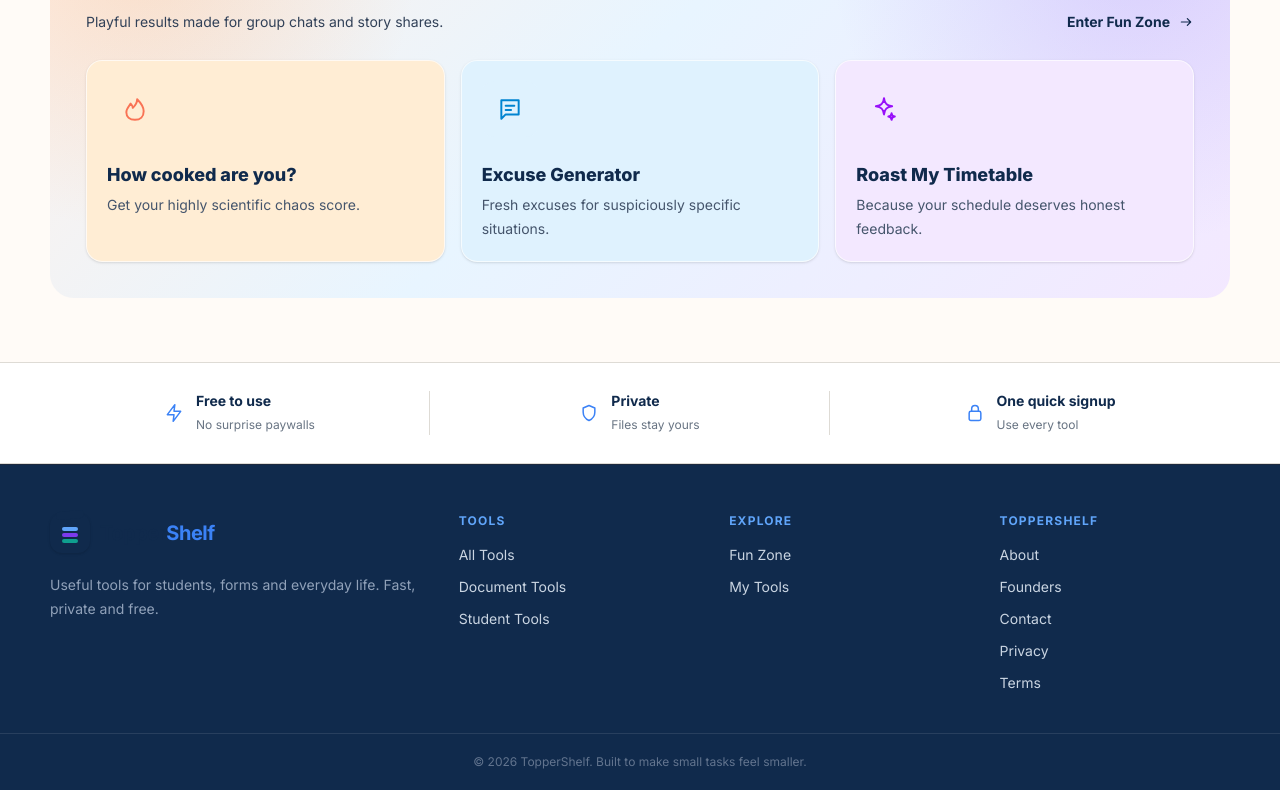
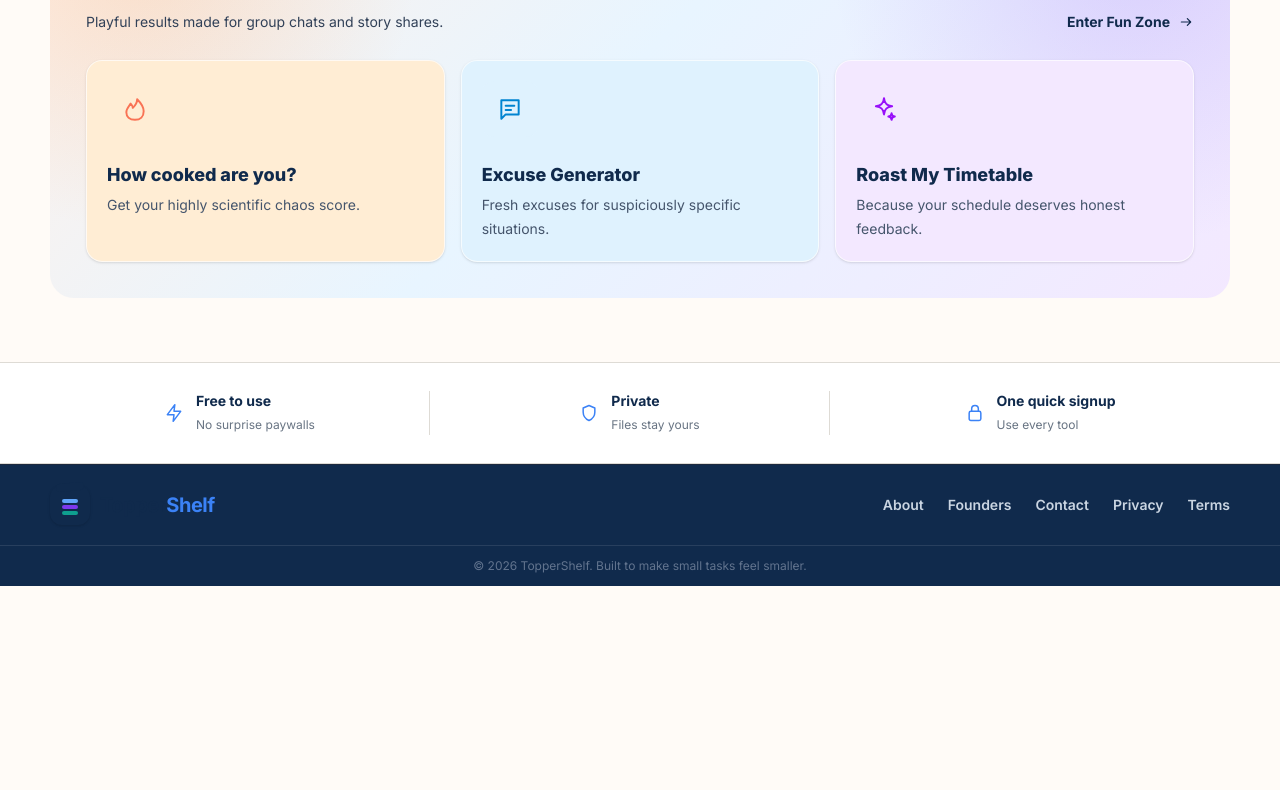
Before and after one commit to ExoticInsaan/RT10, a Next.js app: page / in a window 1280 px wide. Shown: the part 1350-2140 px from the top of the page. After the commit the page ends 1936 px from the top, so only its background shows below. Built offline with nearby package versions, Linux system fonts and the light colour scheme; no server answers.

Commit message:
Footer: compact one-row layout

```diff
--- a/components/shell/SiteFooter.tsx
+++ b/components/shell/SiteFooter.tsx
@@ -1,56 +1,28 @@
 import Link from "next/link";
 import Logo from "@/components/shell/Logo";
 
-function FooterLinks({ title, links }: { title: string; links: [string, string][] }) {
-  return (
-    <nav className="flex flex-col gap-3 text-sm" aria-label={title}>
-      <strong className="mb-1 text-xs uppercase tracking-widest text-blue">{title}</strong>
-      {links.map(([label, href]) => (
-        <Link key={label} href={href} className="transition hover:text-white">
-          {label}
-        </Link>
-      ))}
-    </nav>
-  );
-}
+const links: [string, string][] = [
+  ["About", "/about"],
+  ["Founders", "/founders"],
+  ["Contact", "/contact"],
+  ["Privacy", "/privacy"],
+  ["Terms", "/terms"],
+];
 
 export default function SiteFooter() {
   return (
-    <footer className="border-t border-slate-800 bg-navy pb-24 pt-12 text-slate-300 md:pb-0">
-      <div className="container-app grid gap-10 pb-10 sm:grid-cols-2 lg:grid-cols-[1.6fr_1fr_1fr_1fr]">
-        <div>
-          <Logo />
-          <p className="mt-5 max-w-sm text-sm leading-6 text-slate-400">
-            Useful tools for students, forms and everyday life. Fast, private and free.
-          </p>
-        </div>
-        <FooterLinks
-          title="Tools"
-          links={[
-            ["All Tools", "/tools"],
-            ["Document Tools", "/tools/documents"],
-            ["Student Tools", "/tools/students"],
-          ]}
-        />
-        <FooterLinks
-          title="Explore"
-          links={[
-            ["Fun Zone", "/fun"],
-            ["My Tools", "/my-tools"],
-          ]}
-        />
-        <FooterLinks
-          title="TopperShelf"
-          links={[
-            ["About", "/about"],
-            ["Founders", "/founders"],
-            ["Contact", "/contact"],
-            ["Privacy", "/privacy"],
-            ["Terms", "/terms"],
-          ]}
-        />
+    <footer className="border-t border-slate-800 bg-navy pb-24 text-slate-300 md:pb-0">
+      <div className="container-app flex flex-col items-center justify-between gap-4 py-5 sm:flex-row">
+        <Logo />
+        <nav className="flex flex-wrap justify-center gap-x-6 gap-y-2 text-sm font-semibold" aria-label="TopperShelf">
+          {links.map(([label, href]) => (
+            <Link key={label} href={href} className="transition hover:text-white">
+              {label}
+            </Link>
+          ))}
+        </nav>
       </div>
-      <div className="border-t border-white/10 py-5 text-center text-xs text-slate-500">
+      <div className="border-t border-white/10 py-3 text-center text-xs text-slate-500">
         © 2026 TopperShelf. Built to make small tasks feel smaller.
       </div>
     </footer>
```
